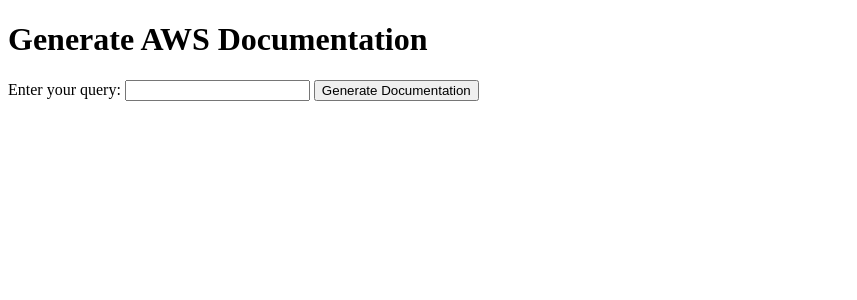
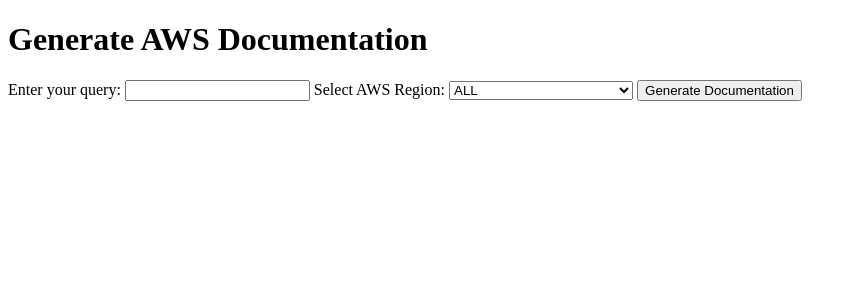
Before and after one commit to lucaspiressimao/aws-doc-llm, a Flask app: page / in a window 1280 px wide. Shown: the top 300 px of the page, without its empty margins (0-857 px from the left). Run offline with Flask 3, Linux system fonts and the light colour scheme.

Commit message:
generated ollama python code

```diff
--- a/app.py
+++ b/app.py
@@ -1,5 +1,5 @@
 from flask import Flask, render_template, request, jsonify
-from utils.llm_helpers import generate_documentation
+from utils.llm_helpers import generate_and_execute_aws_query
 
 app = Flask(__name__)
 
@@ -11,9 +11,17 @@
 def generate():
     data = request.get_json()
     query = data.get("query", "")
+    region = data.get("region", "ALL")
 
-    # Chama a função para enviar a consulta para o Ollama
-    result = generate_documentation(query, data={})  # Adapte 'data' se precisar enviar dados adicionais
+    # Inclua a região como parte do prompt para o Ollama
+    if region == "ALL":
+        region_text = "all AWS regions"
+    else:
+        region_text = f"the {region} AWS region"
+
+    # Atualize o prompt para incluir a região
+    full_query = f"{query} in {region_text}"
+    result = generate_and_execute_aws_query(full_query)
     return jsonify(result=result)
 
 if __name__ == "__main__":
--- a/templates/index.html
+++ b/templates/index.html
@@ -11,6 +11,23 @@
     <form id="query-form">
         <label for="query">Enter your query:</label>
         <input type="text" id="query" name="query" required>
+
+        <label for="region">Select AWS Region:</label>
+        <select id="region" name="region" required>
+            <option value="ALL">ALL</option>
+            <option value="us-east-1">US East (N. Virginia)</option>
+            <option value="us-west-1">US West (N. California)</option>
+            <option value="us-west-2">US West (Oregon)</option>
+            <option value="eu-west-1">EU (Ireland)</option>
+            <option value="eu-central-1">EU (Frankfurt)</option>
+            <option value="ap-southeast-1">Asia Pacific (Singapore)</option>
+            <option value="ap-southeast-2">Asia Pacific (Sydney)</option>
+            <option value="ap-northeast-1">Asia Pacific (Tokyo)</option>
+            <option value="ap-northeast-2">Asia Pacific (Seoul)</option>
+            <option value="ap-south-1">Asia Pacific (Mumbai)</option>
+            <option value="sa-east-1">South America (São Paulo)</option>
+        </select>
+
         <button type="submit">Generate Documentation</button>
     </form>
     <div id="response">
@@ -23,11 +40,12 @@
             $('#query-form').on('submit', function(event) {
                 event.preventDefault();
                 const query = $('#query').val();
+                const region = $('#region').val();
 
                 $.ajax({
                     type: 'POST',
                     url: '/generate',
-                    data: JSON.stringify({ query: query }),
+                    data: JSON.stringify({ query: query, region: region }),
                     contentType: 'application/json',
                     success: function(response) {
                         $('#response').html('<p>' + response.result + '</p>');
```
Also changed, not shown: utils/llm_helpers.py (+22 -15 lines), README.md.
